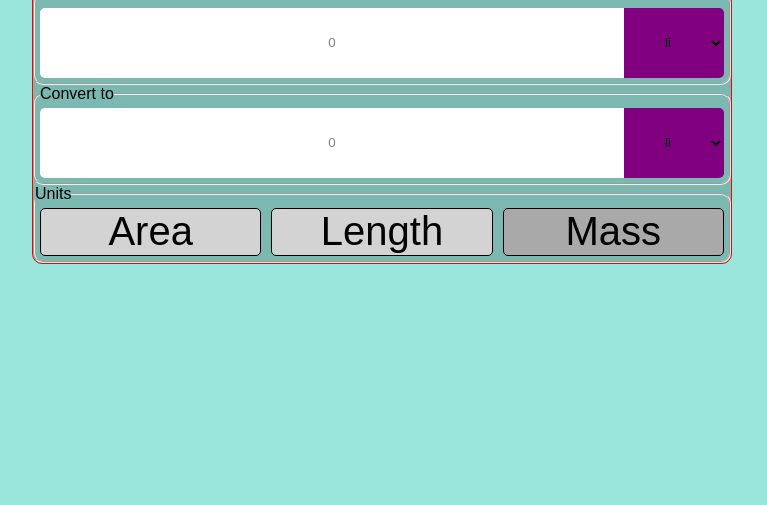
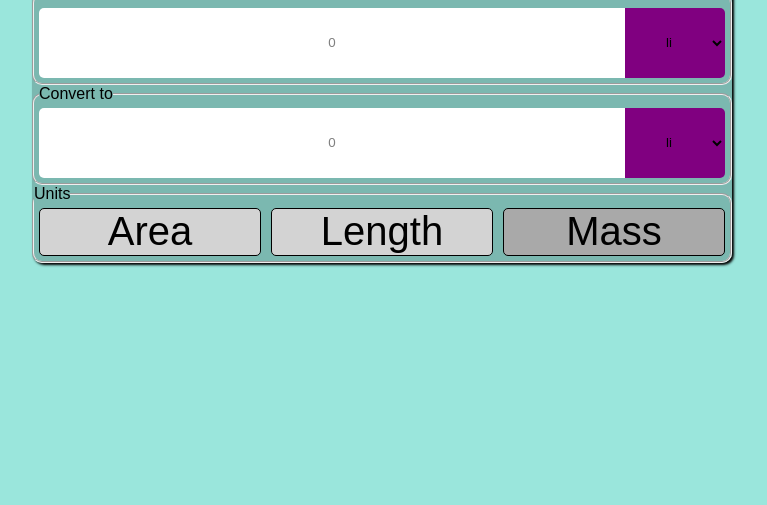
Before and after one commit to justin-henley/Taiwan-Conversions, a plain HTML site: page dist/index.html in a window 1280 px wide. Shown: the part 295-800 px from the top of the page, without its empty margins (258-1025 px from the left). Drawn offline with nearby package versions, Linux system fonts and the light colour scheme; files that its build step writes are made by us from their sources.

Commit message:
didn't like the border

```diff
--- a/sass/base/_base.scss
+++ b/sass/base/_base.scss
@@ -34,7 +34,7 @@ main {
   //display: flex;
   //flex-direction: column;
   background-color: $mask-color;
-  border: 1px solid $border-color;
+  //border: 1px solid $border-color;
   border-radius: 10px;
-  //box-shadow: 1px 1px 2.5px $shadow-color;
+  box-shadow: 2px 2px 2.5px $shadow-color;
 }
```
